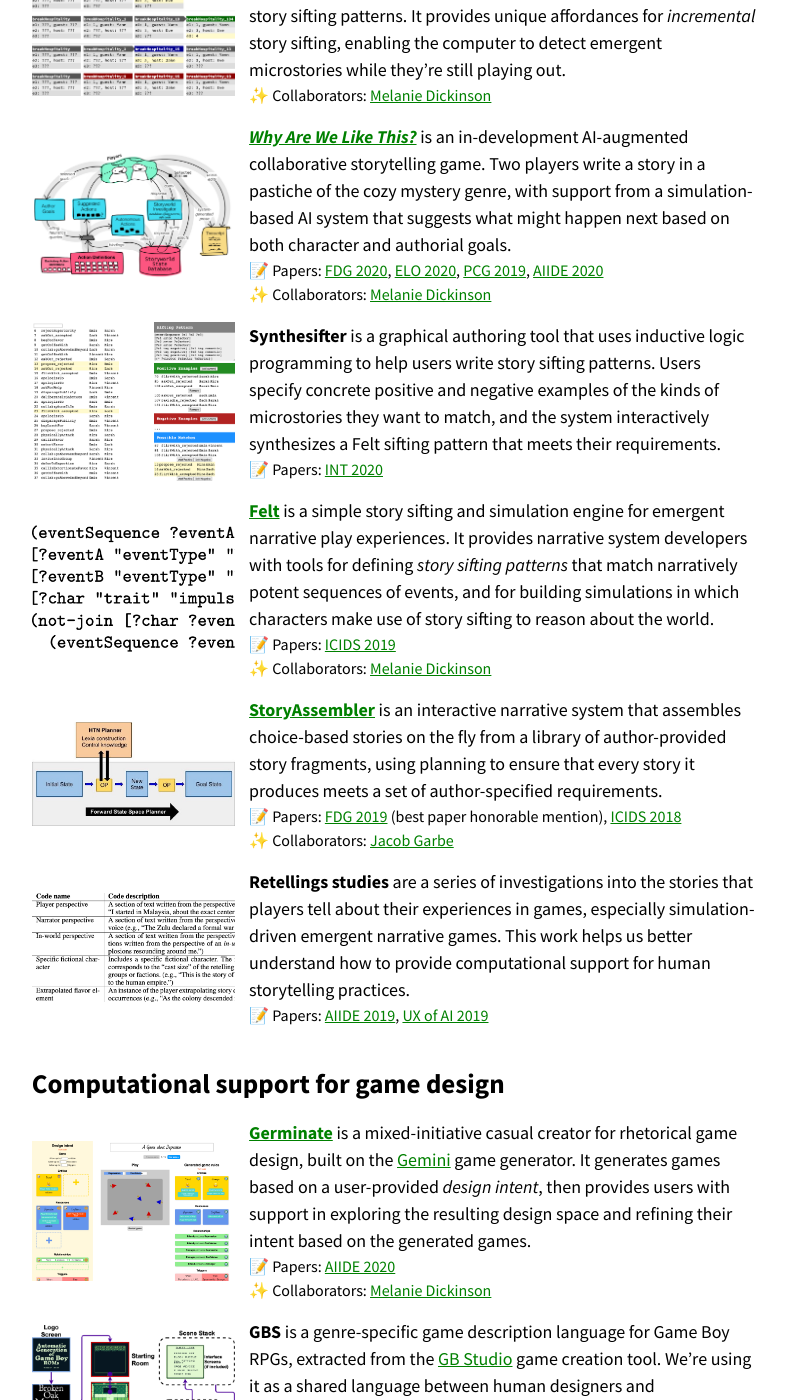
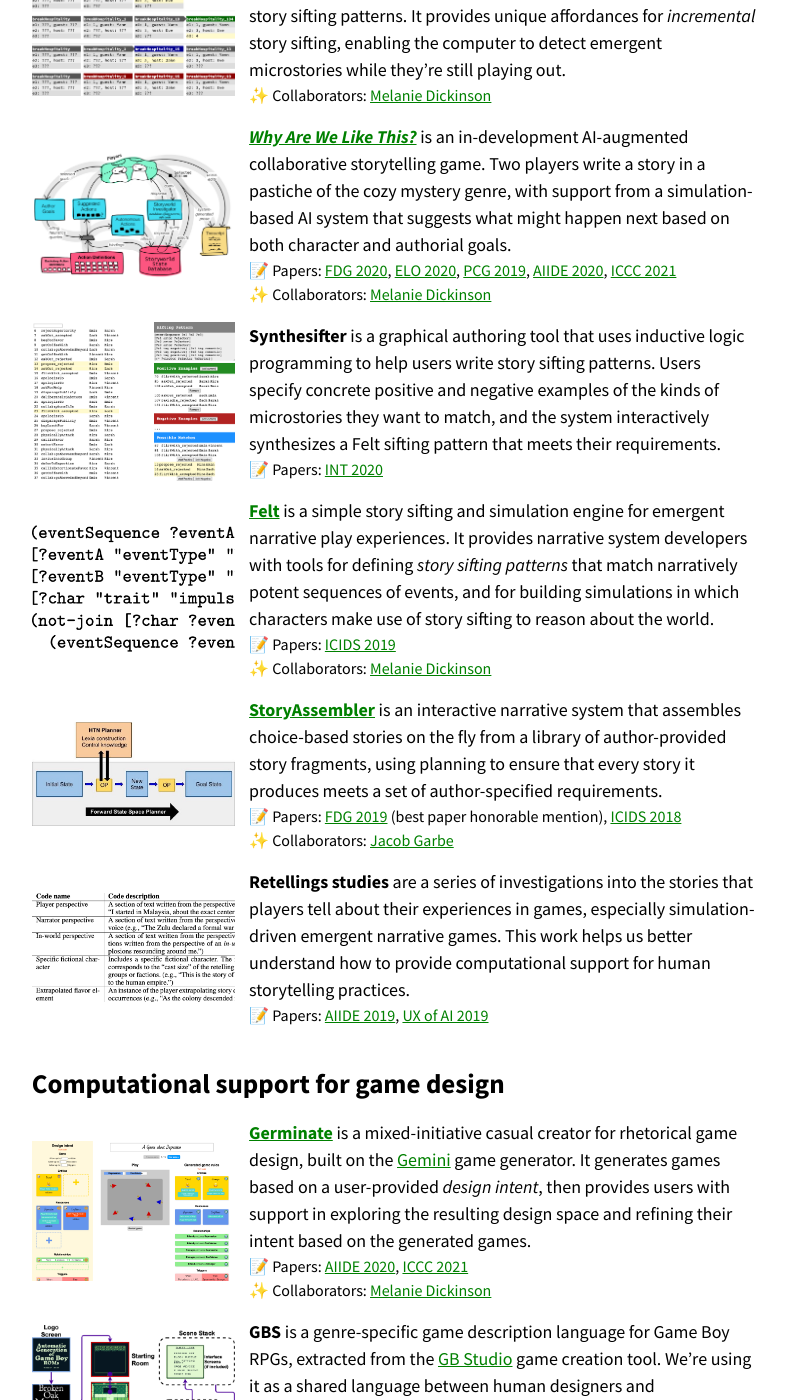
Before and after one commit to mkremins/mkremins.github.io, a Jekyll site: the page built from index.html, in a window 1280 px wide and 1400 px high, scrolled down 777 px. Shown: the whole window, without its empty margins (246-1033 px from the left). Built offline with Jekyll 4.4.1, drawn with Linux system fonts in a browser that asks for light colours.

Commit message:
Add PDF for ICCC 2021 reflective creators paper

```diff
--- a/_data/publications.json
+++ b/_data/publications.json
@@ -1,7 +1,7 @@
 [
 {
   "title": "Reflective Creators",
-  "url": "",
+  "url": "https://mkremins.github.io/publications/ReflectiveCreators_ICCC2021.pdf",
   "authors": ["Max Kreminski", "Michael Mateas"],
   "year": "2021",
   "venue": "ICCC",
--- a/index.html
+++ b/index.html
@@ -172,7 +172,7 @@ layout: null
 					<div class="card-text">
 						<span class="card-title"><a href="https://github.com/ItsProbablyFine/WAWLT"><em>Why Are We Like This?</em></a></span> is an in-development AI-augmented collaborative storytelling game. Two players write a story in a pastiche of the cozy mystery genre, with support from a simulation-based AI system that suggests what might happen next based on both character and authorial goals.<!--  <a href="https://github.com/ItsProbablyFine/WAWLT">Code available here.</a>-->
 						<div class="card-links">
-							📝 Papers: <a href="https://mkremins.github.io/publications/WAWLT_FDG2020.pdf">FDG 2020</a>, <a href="https://mkremins.github.io/publications/WAWLT_ELO2020.pdf">ELO 2020</a>, <a href="https://mkremins.github.io/publications/CozyMysteryConstructionKit.pdf">PCG 2019</a>, <a href="https://www.aaai.org/ojs/index.php/AIIDE/article/view/7457">AIIDE 2020</a><br>
+							📝 Papers: <a href="https://mkremins.github.io/publications/WAWLT_FDG2020.pdf">FDG 2020</a>, <a href="https://mkremins.github.io/publications/WAWLT_ELO2020.pdf">ELO 2020</a>, <a href="https://mkremins.github.io/publications/CozyMysteryConstructionKit.pdf">PCG 2019</a>, <a href="https://www.aaai.org/ojs/index.php/AIIDE/article/view/7457">AIIDE 2020</a>, <a href="https://mkremins.github.io/publications/ReflectiveCreators_ICCC2021.pdf">ICCC 2021</a><br>
 							✨ Collaborators: <a href="https://www.melaniedickinson.com/">Melanie Dickinson</a>
 						</div>
 					</div>
@@ -225,7 +225,7 @@ layout: null
 					<div class="card-text">
 						<span class="card-title"><a href="https://github.com/ExpressiveIntelligence/Germinate">Germinate</a></span> is a mixed-initiative casual creator for rhetorical game design, built on the <a href="https://github.com/ExpressiveIntelligence/Gemini">Gemini</a> game generator. It generates games based on a user-provided <em>design intent</em>, then provides users with support in exploring the resulting design space and refining their intent based on the generated games.<!-- <a href="https://github.com/ExpressiveIntelligence/Germinate">Code available here.</a>-->
 						<div class="card-links">
-							📝 Papers: <a href="https://mkremins.github.io/publications/Germinate_AIIDE2020.pdf">AIIDE 2020</a><br>
+							📝 Papers: <a href="https://mkremins.github.io/publications/Germinate_AIIDE2020.pdf">AIIDE 2020</a>, <a href="https://mkremins.github.io/publications/ReflectiveCreators_ICCC2021.pdf">ICCC 2021</a><br>
 							✨ Collaborators: <a href="https://www.melaniedickinson.com/">Melanie Dickinson</a>
 						</div>
 					</div>
@@ -269,7 +269,7 @@ layout: null
 					<div class="card-text">
 						<span class="card-title"><a href="https://mkremins.github.io/blackout/interactive">Redactionist</a></span> is an AI-based tool that helps you create poetry by erasing words from a source text. It builds on my earlier work in this direction: a <a href="https://mkremins.github.io/blackout">browser bookmarklet</a> that can turn any arbitrary webpage into blackout poetry. <!--<a href="https://github.com/mkremins/blackout">Code available here.</a>-->
 						<div class="card-links">
-							📝 Papers: <a href="https://mkremins.github.io/publications/GeneratorsThatRead.pdf">PCG 2019</a><br>
+							📝 Papers: <a href="https://mkremins.github.io/publications/ReflectiveCreators_ICCC2021.pdf">ICCC 2021</a>, <a href="https://mkremins.github.io/publications/GeneratorsThatRead.pdf">PCG 2019</a><br>
 							🗣️ Talks: <a href="https://www.youtube.com/watch?v=klO7XBFUIj8">!!Con West 2019</a>, <a href="https://www.twitch.tv/videos/432818307?t=0h27m20s">Computational Poetry Workshop 2019</a>
 						</div>
 					</div>
```
Also changed, not shown: 1 other file.
